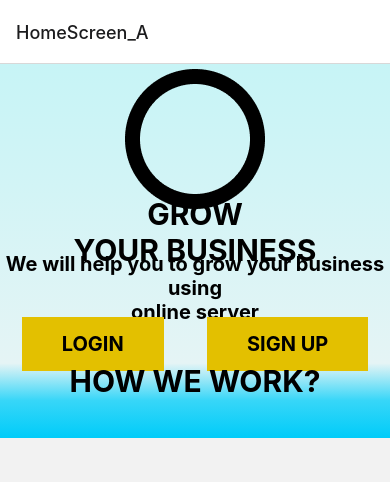
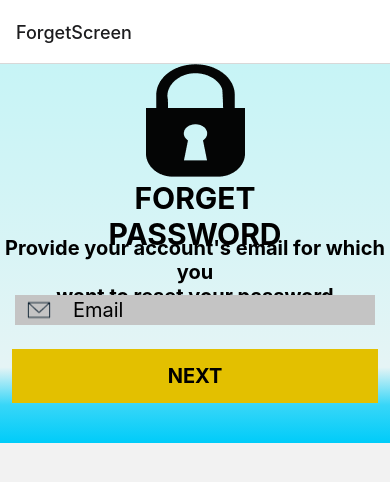
Before and after one commit to Zennisch/ReactNative_Mobile, a React Native app in the folder Week03/: screen /ForgetScreen in a window 390 px wide. Shown: the top 482 px of the page. Built offline with nearby package versions, Linux system fonts and the light colour scheme.

Commit message:
Finish ForgetScreen

```diff
--- a/Week03/App.js
+++ b/Week03/App.js
@@ -2,6 +2,7 @@ import {NavigationContainer} from "@react-navigation/native";
 import {createNativeStackNavigator} from "@react-navigation/native-stack";
 import HomeScreen from "./screens/HomeScreen";
 import HomeScreen_A from "./screens/HomeScreen_A";
+import ForgetScreen from "./screens/ForgetScreen";
 
 const Stack = createNativeStackNavigator();
 export default function App() {
@@ -9,7 +10,8 @@ export default function App() {
         <NavigationContainer>
             <Stack.Navigator>
                 {/*<Stack.Screen name={"HomeScreen"} component={HomeScreen}/>*/}
-                <Stack.Screen name={"HomeScreen_A"} component={HomeScreen_A}/>
+                {/*<Stack.Screen name={"HomeScreen_A"} component={HomeScreen_A}/>*/}
+                <Stack.Screen name={"ForgetScreen"} component={ForgetScreen}/>
             </Stack.Navigator>
         </NavigationContainer>
     );
--- /dev/null
+++ b/Week03/screens/ForgetScreen.js
@@ -0,0 +1,62 @@
+import {Image, SafeAreaView, StyleSheet, Text, TextInput, View} from "react-native";
+import {LinearGradient} from "expo-linear-gradient";
+import s from "../styles/MyStyles";
+import Button from "../components/Button";
+
+export default function ForgetScreen() {
+    return (
+        <SafeAreaView style={[s.flex]}>
+            <LinearGradient colors={["#C7F4F6", "#D1F4F6", "#E5F4F5", "#37D6F8", "#00CCF9"]}
+                            locations={[0, 0.3, 0.8, 0.9, 1]}>
+                <View style={[s.h30, s.justifyCenter_alignCenter]}>
+                    <Image source={require("../myassets/Lock.png")}/>
+                </View>
+                <View style={[s.h20, s.justifyCenter_alignCenter]}>
+                    <Text style={[s.textCenter, styles.fontSize_30, styles.fontBold]}>{"FORGET\nPASSWORD"}</Text>
+                </View>
+                <View style={[s.h10, s.justifyCenter_alignCenter]}>
+                    <Text style={[s.textCenter, styles.fontSize_20, styles.fontBold]}>{"Provide your account's email for which you\n"
+                        + "want to reset your password"}</Text>
+                </View>
+                <View style={[s.h10, s.justifyCenter_alignCenter, s.flexRow]}>
+                    <View style={[s.h80, styles.input, s.justifyCenter_alignCenter]}>
+                        <Image source={require("../myassets/Mail.png")}
+                               style={[s.h80, s.aspectRatio_1, styles.input]}
+                        />
+                    </View>
+                    <TextInput style={[styles.fontSize_20, s.w80, s.h80, styles.pl_10, styles.input]}
+                               placeholder={"Email"}
+                    />
+                </View>
+                <View style={[s.h30, s.alignCenter]}>
+                    <Button title={"NEXT"}
+                            styleButton={{
+                                backgroundColor: "#E3C000",
+                                paddingHorizontal: "40%",
+                                paddingVertical: 15,
+                                marginTop: 20,
+                            }}
+                            styleText={{
+                                fontSize: 20,
+                                fontWeight: "bold",
+                            }}
+                    />
+                </View>
+            </LinearGradient>
+        </SafeAreaView>
+    )
+}
+
+const styles = StyleSheet.create({
+    input: {backgroundColor: "#C4C4C4"},
+
+    fontSize_20: {fontSize: 20},
+    fontSize_30: {fontSize: 30},
+
+    fontBold: {fontWeight: "bold"},
+
+    justifyBetween: {justifyContent: "space-between"},
+    justifyAround: {justifyContent: "space-around"},
+
+    pl_10: {paddingLeft: 10},
+})
--- a/Week03/styles/MyStyles.js
+++ b/Week03/styles/MyStyles.js
@@ -88,6 +88,10 @@ const styles = StyleSheet.create({
     bgGreen: {backgroundColor: 'green'},
     bgWhite: {backgroundColor: 'white'},
     bgBlack: {backgroundColor: 'black'},
+    bgGray: {backgroundColor: 'gray'},
+    bgLightGray: {backgroundColor: 'lightgray'},
+
+    aspectRatio_1: {aspectRatio: 1},
 });
 
 export default styles;
```
